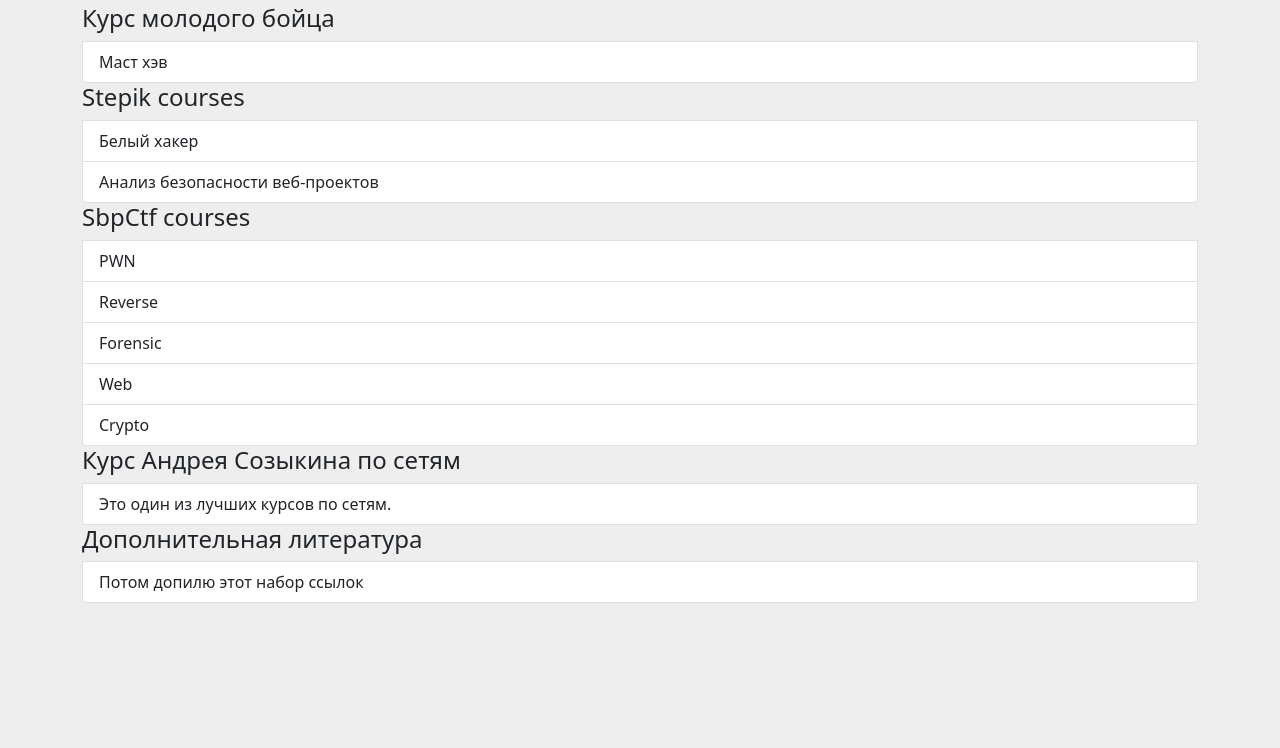
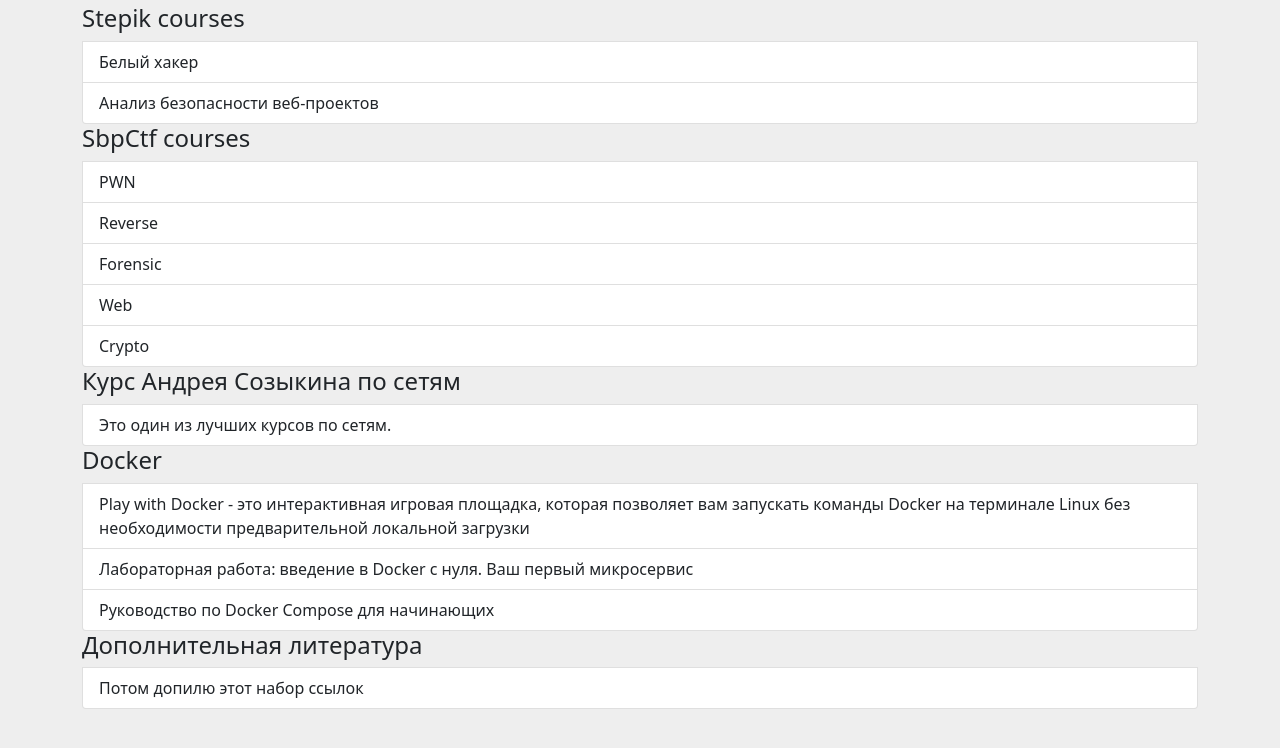
Before and after one commit to IlyushaVoterk2100/CY8erJabA_site, a plain HTML site: page index.html in a window 1280 px wide. Shown: the part 42-790 px from the top of the page. Drawn offline with Linux system fonts and the light colour scheme.

Commit message:
Add files via upload

```diff
--- a/index.html
+++ b/index.html
@@ -18,10 +18,6 @@
   </header>
   <main class="container">
     <div class="list-group">
-      <h4>Курс молодого бойца</h4>
-      <a target="_blank" href="https://kmb.cybber.ru/" class="list-group-item list-group-item-action">Маст хэв</a>
-    </div>
-    <div class="list-group">
       <h4>Stepik courses</h4>
       <a target="_blank" href="https://stepik.org/course/%D0%9F%D1%80%D0%BE%D1%84%D0%B5%D1%81%D1%81%D0%B8%D1%8F-%D0%91%D0%B5%D0%BB%D1%8B%D0%B9-%D0%A5%D0%B0%D0%BA%D0%B5%D1%80-169003/" class="list-group-item list-group-item-action">Белый хакер</a>
       <a target="_blank" href="https://stepik.org/course/%D0%90%D0%BD%D0%B0%D0%BB%D0%B8%D0%B7-%D0%B1%D0%B5%D0%B7%D0%BE%D0%BF%D0%B0%D1%81%D0%BD%D0%BE%D1%81%D1%82%D0%B8-%D0%B2%D0%B5%D0%B1-%D0%BF%D1%80%D0%BE%D0%B5%D0%BA%D1%82%D0%BE%D0%B2-127/" class="list-group-item list-group-item-action">Анализ безопасности веб-проектов</a>
@@ -39,6 +35,12 @@
       <a target="_blank" href="https://asozykin.ru/courses/networks_online" class="list-group-item list-group-item-action">Это один из лучших курсов по сетям.</a>
     </div>
     <div class="list-group">
+      <h4>Docker</h4>
+      <a target="_blank" href="https://www.docker.com/play-with-docker/" class="list-group-item list-group-item-action">Play with Docker - это интерактивная игровая площадка, которая позволяет вам запускать команды Docker на терминале Linux без необходимости предварительной локальной загрузки</a>
+      <a target="_blank" href="https://habr.com/ru/articles/346634/" class="list-group-item list-group-item-action">Лабораторная работа: введение в Docker с нуля. Ваш первый микросервис</a>
+      <a target="_blank" href="https://habr.com/ru/companies/ruvds/articles/450312/" class="list-group-item list-group-item-action">Руководство по Docker Compose для начинающих</a>
+    </div>
+    <div class="list-group">
       <h4>Дополнительная литература</h4>
       <a target="_blank" href="https://ctfnews.ru/literature/" class="list-group-item list-group-item-action">Потом допилю этот набор ссылок</a>
     </div>
```
